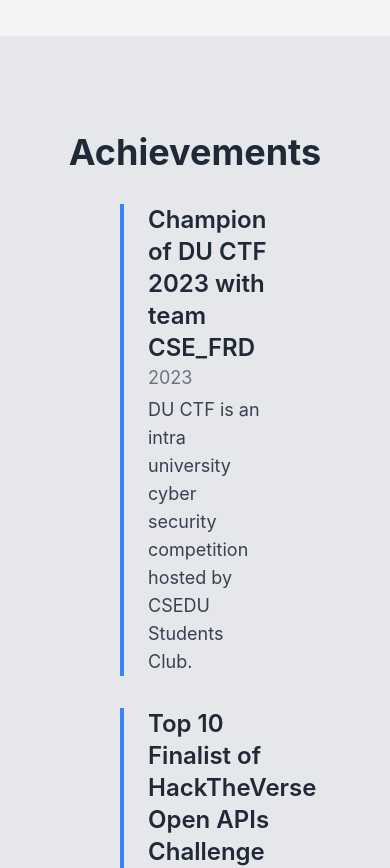
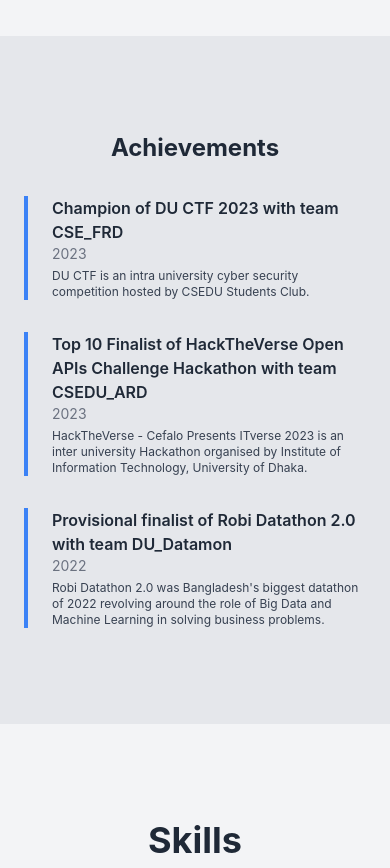
Before and after one commit to azwadkm22/Portfolio, a React (Create React App) app: page / in a window 390 px wide. Shown: the part 3220-4088 px from the top of the page. Built offline with nearby package versions, Linux system fonts and the light colour scheme.

Commit message:
Made the Achievements section responsive.

```diff
--- a/src/components/Achievements.js
+++ b/src/components/Achievements.js
@@ -25,13 +25,13 @@ function Achievements() {
     return (
         <section id="achievements" className="py-12 bg-gray-200 py-24">
             <div className="container mx-auto px-6">
-                <h2 className="text-4xl font-bold text-center mb-8 text-gray-800">Achievements</h2>
-                <div className="space-y-8 mx-24 ">
+                <h2 className="text-2xl md:text-4xl font-bold text-center mb-8 text-gray-800">Achievements</h2>
+                <div className="space-y-8 md:mx-24 ">
                     {achievements.map((achievement, index) => (
                         <div key={index} className="border-l-4 border-blue-500 pl-6">
-                            <h3 className="text-2xl font-semibold text-gray-800">{achievement.title}</h3>
-                            <p className="text-lg text-gray-500 mb-1">{achievement.date}</p>
-                            <p className="text-lg text-gray-700">{achievement.description}</p>
+                            <h3 className="text-base md:text-2xl font-semibold text-gray-800">{achievement.title}</h3>
+                            <p className="text-sm md:text-lg text-gray-500 mb-1">{achievement.date}</p>
+                            <p className="text-xs md:text-lg text-gray-700">{achievement.description}</p>
                         </div>
                     ))}
                 </div>
```
